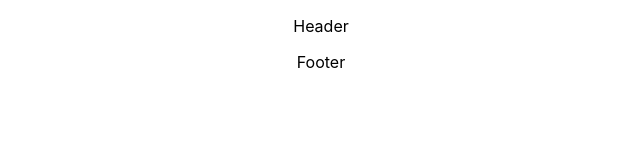
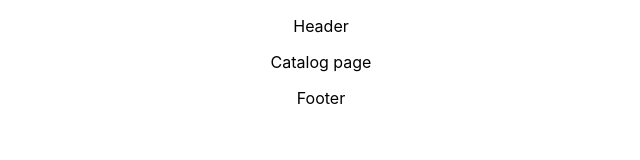
Before and after one commit to EmilPopovski24/MovieRate, a React (Create React App) app in the folder movierate/: page /catalog in a window 1280 px wide. Before the commit this address had no page. Shown: the top 160 px of the page, without its empty margins (319-959 px from the left). Built offline with nearby package versions, Linux system fonts and the light colour scheme.

Commit message:
adding Catalog component

```diff
--- a/movierate/src/App.js
+++ b/movierate/src/App.js
@@ -7,6 +7,7 @@ import { Home } from './components/Home/Home';
 import { Register } from './components/Register/Register';
 import { Login } from './components/Login/Login';
 import { Logout } from './components/Logout/Logout';
+import { Catalog } from './components/Catalog/Catalog';
 
 function App() {
   return (
@@ -18,6 +19,7 @@ function App() {
                 <Route path='/register' element={<Register />} />
                 <Route path='/login' element={<Login />} />
                 <Route path='/logout' element={<Logout />} />
+                <Route path='/catalog' element={<Catalog />} />
             </Routes>
         </div>
         <Footer />
--- /dev/null
+++ b/movierate/src/components/Catalog/Catalog.js
@@ -0,0 +1,10 @@
+
+
+
+export const Catalog = () => {
+    return(
+        <>
+            <p>Catalog page</p>
+        </>
+    )
+}
```
Also changed, not shown: movierate/src/components/Catalog/Catalog.css (added).
